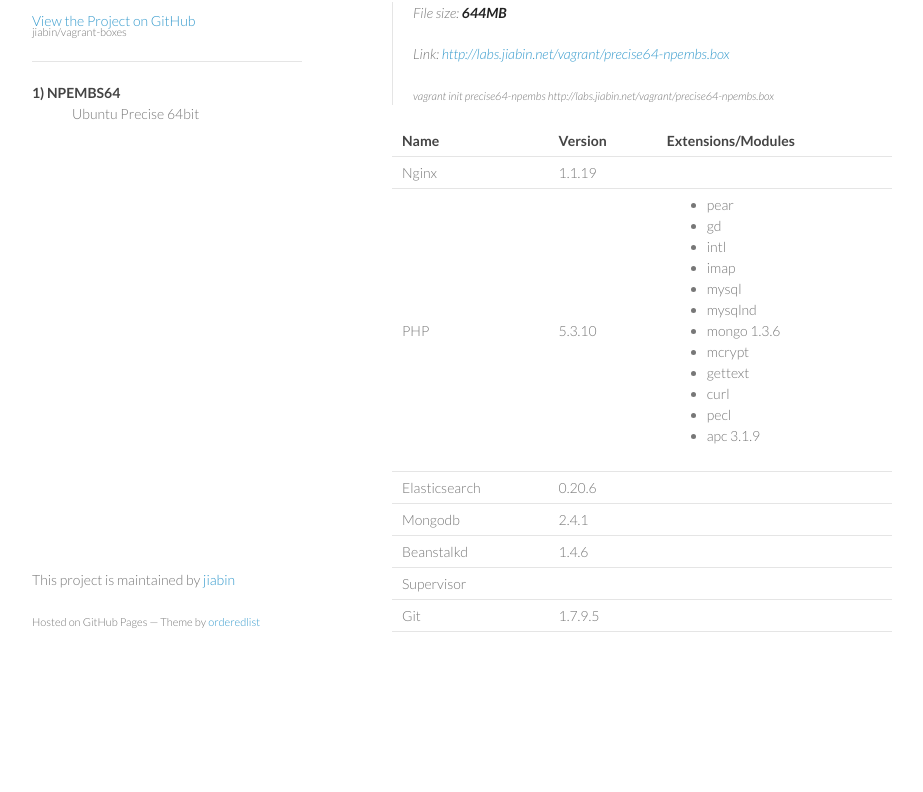
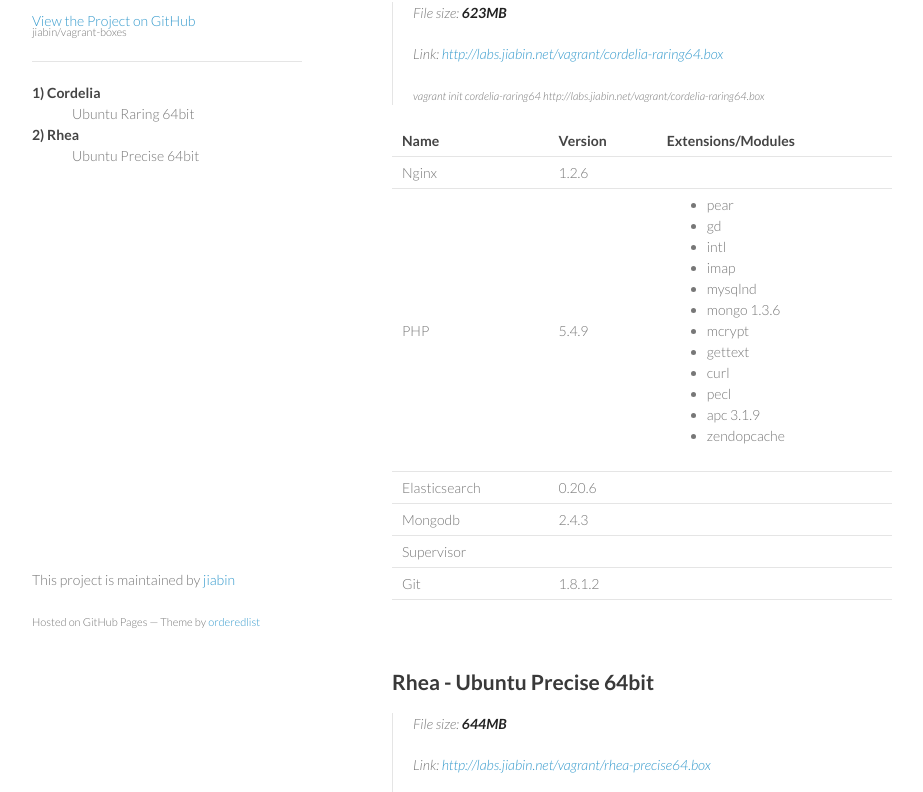
Before and after one commit to jiabin/vagrant-boxes, a plain HTML site: page index.html in a window 1280 px wide. Shown: the part 99-891 px from the top of the page, without its empty margins (178-1101 px from the left). Before the commit the page ends 801 px from the top, so only its background shows below. Drawn offline with Linux system fonts and the light colour scheme.

Commit message:
NPEMBS64 box renamed

```diff
--- a/index.html
+++ b/index.html
@@ -23,19 +23,84 @@
         <hr />
 
         <dl>
-            <dt>1) NPEMBS64</dt>
+            <dt>1) Cordelia</dt>
+            <dd>Ubuntu Raring 64bit</dd>
+            <dt>2) Rhea</dt>
             <dd>Ubuntu Precise 64bit</dd>
         </dl>
 
       </header>
       <section>
 
-        <h2>NPEMBS64 - Ubuntu Precise 64bit</h2>
+        <h2>Cordelia - Ubuntu Raring 64bit</h2>
+
+        <blockquote>
+            <p>File size: <strong>623MB</strong></p>
+            <p>Link: <a href="http://labs.jiabin.net/vagrant/cordelia-raring64.box">http://labs.jiabin.net/vagrant/cordelia-raring64.box</a></p>
+            <p><small>vagrant init cordelia-raring64 http://labs.jiabin.net/vagrant/cordelia-raring64.box</small></p>
+        </blockquote>
+
+        <table width="100%">
+            <tr>
+                <th>Name</th>
+                <th>Version</th>
+                <th>Extensions/Modules</th>
+            </tr>
+            <tr>
+                <td>Nginx</td>
+                <td>1.2.6</td>
+                <td></td>
+            </tr>
+            <tr>
+                <td>PHP</td>
+                <td>5.4.9</td>
+                <td>
+                     <ul>
+                        <li>pear</li>
+                        <li>gd</li>
+                        <li>intl</li>
+                        <li>imap</li>
+                        <li>mysqlnd</li>
+                        <li>mongo 1.3.6</li>
+                        <li>mcrypt</li>
+                        <li>gettext</li>
+                        <li>curl</li>
+                        <li>pecl</li>
+                        <li>apc 3.1.9</li>
+                        <li>zendopcache</li>
+                    </ul>
+                </td>
+            </tr>
+            <tr>
+                <td>Elasticsearch</td>
+                <td>0.20.6</td>
+                <td></td>
+            </tr>
+            <tr>
+                <td>Mongodb</td>
+                <td>2.4.3</td>
+                <td></td>
+            </tr>
+            <tr>
+                <td>Supervisor</td>
+                <td></td>
+                <td></td>
+            </tr>
+            <tr>
+                <td>Git</td>
+                <td>1.8.1.2</td>
+                <td></td>
+            </tr>
+        </table>
+      </section>
+      <section>
+
+        <h2>Rhea - Ubuntu Precise 64bit</h2>
 
         <blockquote>
             <p>File size: <strong>644MB</strong></p>
-            <p>Link: <a href="http://labs.jiabin.net/vagrant/precise64-npembs.box">http://labs.jiabin.net/vagrant/precise64-npembs.box</a></p>
-            <p><small>vagrant init precise64-npembs http://labs.jiabin.net/vagrant/precise64-npembs.box</small></p>
+            <p>Link: <a href="http://labs.jiabin.net/vagrant/rhea-precise64.box">http://labs.jiabin.net/vagrant/rhea-precise64.box</a></p>
+            <p><small>vagrant init rhea-precise64 http://labs.jiabin.net/vagrant/rhea-precise64.box</small></p>
         </blockquote>
 
         <table width="100%">
```
